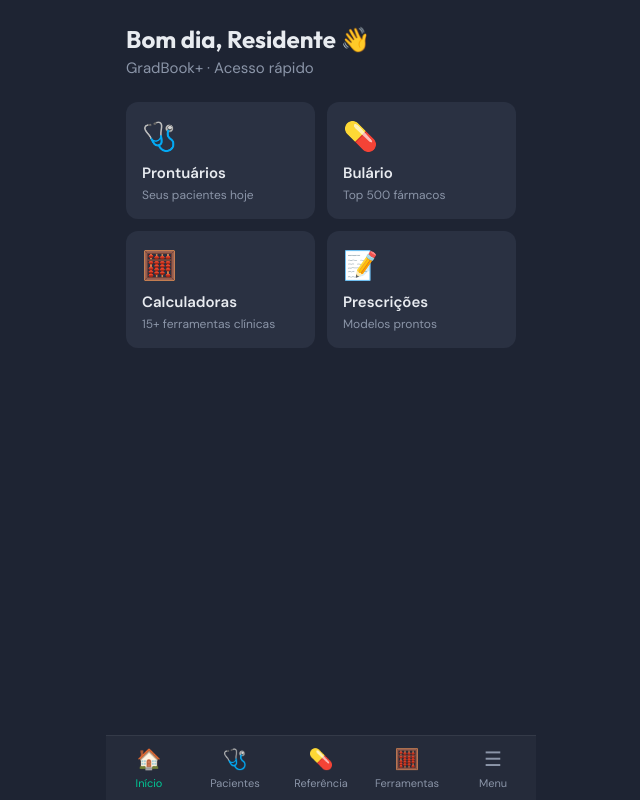
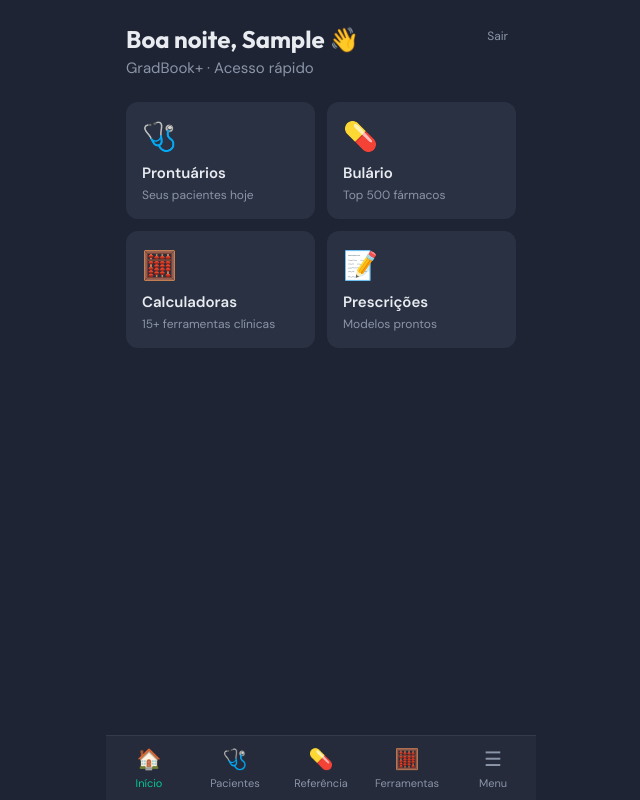
Before and after one commit to pngjaico/GradBookApp, a React (Vite) app: page / in a window 1280 px wide. Shown: the whole page, without its empty margins (319-959 px from the left). Built offline with nearby package versions, Linux system fonts and the light colour scheme; no server answers; sample sign-in values are in the browser's storage.

Commit message:
feat(auth): saudação personalizada + botão sair + regras Firestore atualizadas

```diff
--- a/src/screens/Home.jsx
+++ b/src/screens/Home.jsx
@@ -1,25 +1,66 @@
+import { signOut } from 'firebase/auth'
+import { useNavigate } from 'react-router-dom'
+import { auth } from '../firebase'
+import { useAuth } from '../hooks/useAuth'
+
+const modulos = [
+  { label: 'Prontuários', icon: '🩺', desc: 'Seus pacientes hoje', to: '/pacientes' },
+  { label: 'Bulário', icon: '💊', desc: 'Top 500 fármacos', to: '/referencia' },
+  { label: 'Calculadoras', icon: '🧮', desc: '15+ ferramentas clínicas', to: '/ferramentas' },
+  { label: 'Prescrições', icon: '📝', desc: 'Modelos prontos', to: '/menu' },
+]
+
+function saudacao() {
+  const hora = new Date().getHours()
+  if (hora < 12) return 'Bom dia'
+  if (hora < 18) return 'Boa tarde'
+  return 'Boa noite'
+}
+
 export default function Home() {
+  const user = useAuth()
+  const navigate = useNavigate()
+  const primeiroNome = user?.displayName?.split(' ')[0] || 'Residente'
+
+  async function handleSair() {
+    await signOut(auth)
+    navigate('/login')
+  }
+
   return (
     <div style={{ padding: '24px 20px 100px' }}>
-      <h1 style={{ fontFamily: 'Outfit', fontSize: 24, marginBottom: 4 }}>
-        Bom dia, Residente 👋
-      </h1>
+      <div style={{ display: 'flex', justifyContent: 'space-between', alignItems: 'flex-start', marginBottom: 4 }}>
+        <h1 style={{ fontFamily: 'Outfit', fontSize: 24 }}>
+          {saudacao()}, {primeiroNome} 👋
+        </h1>
+        <button
+          onClick={handleSair}
+          style={{
+            background: 'transparent',
+            color: 'var(--color-text-secondary)',
+            fontSize: 12,
+            minHeight: 'auto',
+            padding: '4px 8px',
+          }}
+        >
+          Sair
+        </button>
+      </div>
       <p style={{ color: 'var(--color-text-secondary)', marginBottom: 24 }}>
         GradBook+ · Acesso rápido
       </p>
 
       <div style={{ display: 'grid', gridTemplateColumns: '1fr 1fr', gap: 12 }}>
-        {[
-          { label: 'Prontuários', icon: '🩺', desc: 'Seus pacientes hoje' },
-          { label: 'Bulário', icon: '💊', desc: 'Top 500 fármacos' },
-          { label: 'Calculadoras', icon: '🧮', desc: '15+ ferramentas clínicas' },
-          { label: 'Prescrições', icon: '📝', desc: 'Modelos prontos' },
-        ].map(({ label, icon, desc }) => (
-          <div key={label} style={{
-            background: 'var(--color-surface)',
-            borderRadius: 'var(--radius)',
-            padding: 16,
-          }}>
+        {modulos.map(({ label, icon, desc }) => (
+          <div
+            key={label}
+            style={{
+              background: 'var(--color-surface)',
+              borderRadius: 'var(--radius)',
+              padding: 16,
+              cursor: 'pointer',
+            }}
+          >
             <div style={{ fontSize: 28 }}>{icon}</div>
             <div style={{ fontWeight: 600, marginTop: 8 }}>{label}</div>
             <div style={{ fontSize: 12, color: 'var(--color-text-secondary)', marginTop: 4 }}>{desc}</div>
```
Also changed, not shown: 1 other file (tests, documents, lock files or other folders).
